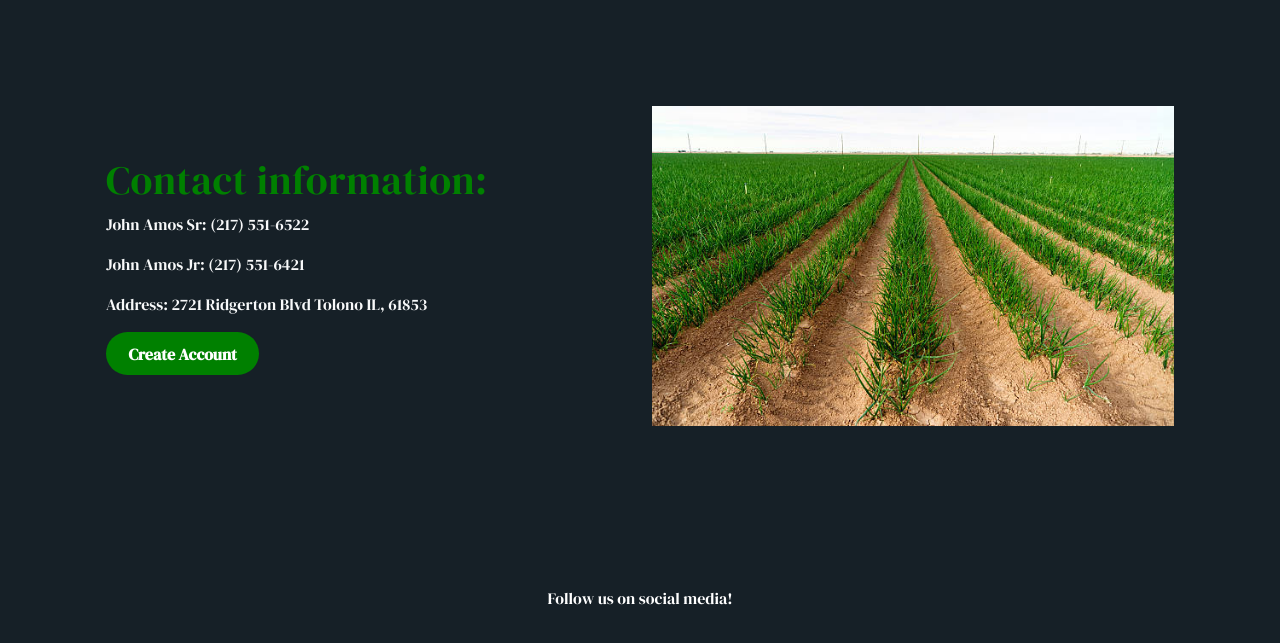
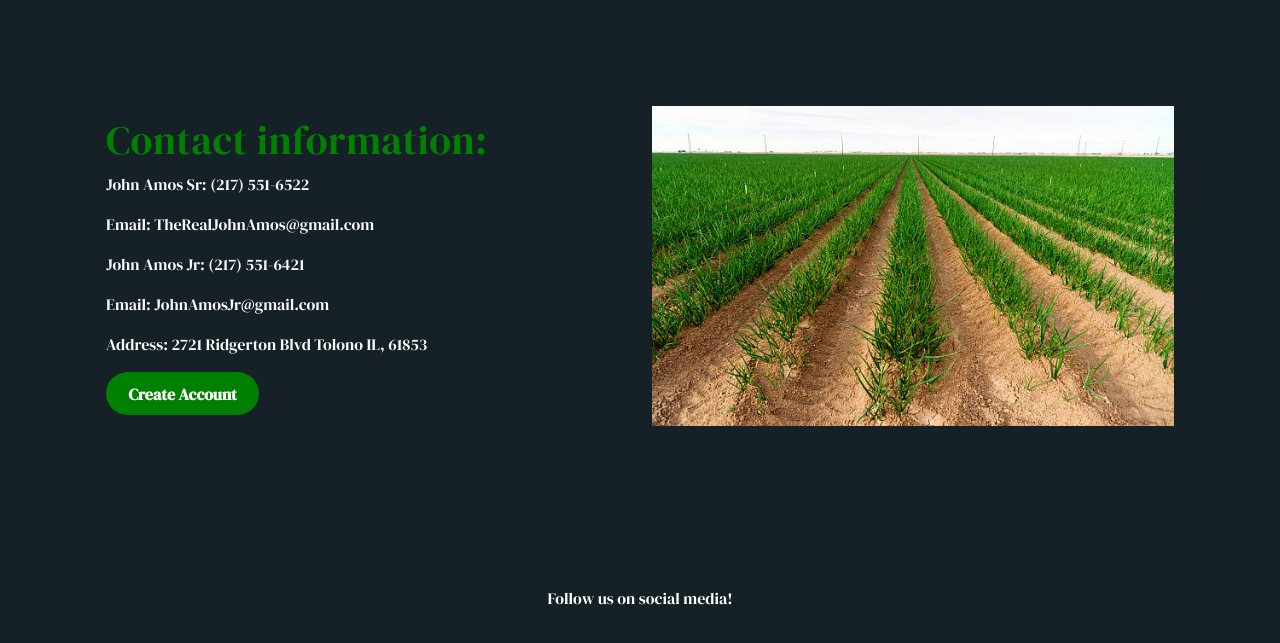
Before and after one commit to dbobzin/assets, a plain HTML site: page onion.html in a window 1280 px wide. Shown: the part 3387-4030 px from the top of the page. Drawn offline with nearby package versions, Linux system fonts and the light colour scheme.

Commit message:
Update onion.html

```diff
--- a/onion.html
+++ b/onion.html
@@ -168,7 +168,9 @@
         <!-- <h6 class="text-light">Contact Us</h6> -->
         <h2>Contact information:</h2>
         <p>John Amos Sr: (217) 551-6522</p>
+        <p>Email: TheRealJohnAmos@gmail.com</p>
         <p>John Amos Jr: (217) 551-6421 </p>
+        <p>Email: JohnAmosJr@gmail.com</p>
         <p>Address: 2721 Ridgerton Blvd Tolono IL, 61853</p>
 
         <a href="#">Create Account</a>
```
